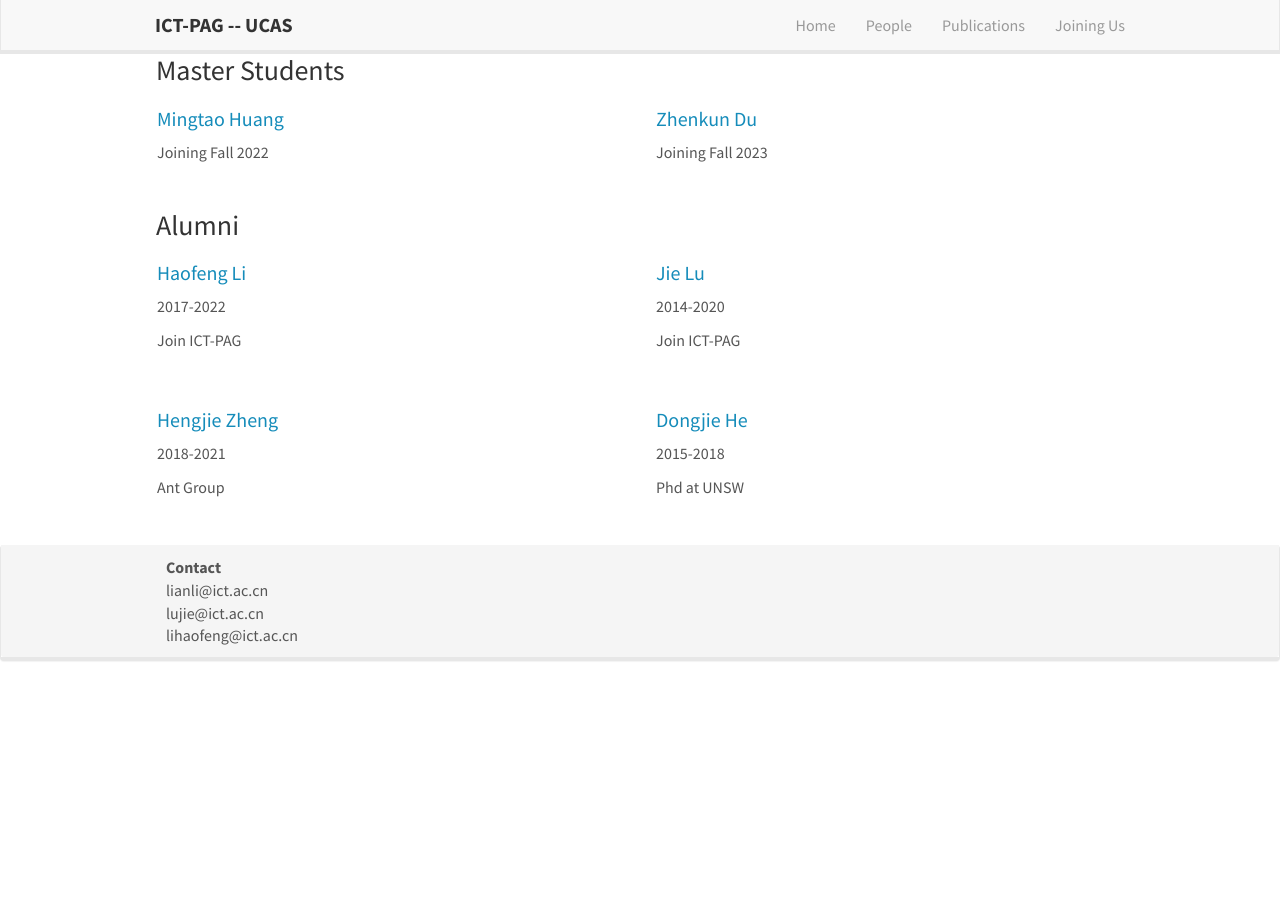
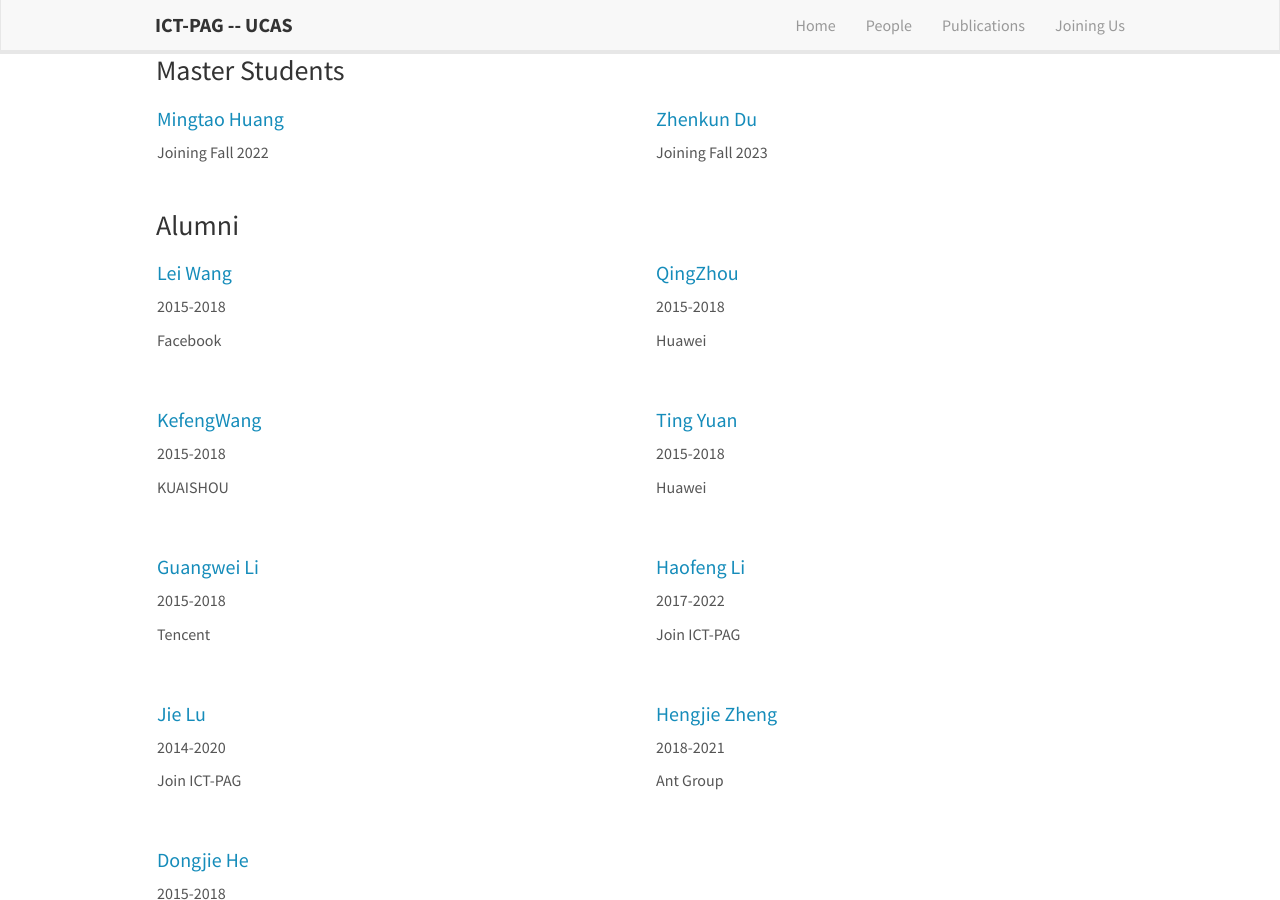
Before and after one commit to ict-pag/ict-pag.github.io, a Jekyll site: the page built from _pages/team.md, in a window 1280 px wide and 900 px high, scrolled down 857 px. Built offline with Jekyll 4.4.1, drawn with Linux system fonts in a browser that asks for light colours; nearby versions of some CDN libraries; before the commit the page ends 1540 px from its top, so only the background shows below that.

Commit message:
Update alumni.yml

```diff
--- a/_data/alumni.yml
+++ b/_data/alumni.yml
@@ -1,3 +1,33 @@
+- name: Lei Wang
+  photo: saqib.jpg
+  homepage: https://dongjiehe.github.io/
+  year: 2015-2018
+  info: Facebook
+
+- name: QingZhou
+  photo: saqib.jpg
+  homepage: https://dongjiehe.github.io/
+  year: 2015-2018
+  info: Huawei
+
+- name: KefengWang
+  photo: saqib.jpg
+  homepage: https://dongjiehe.github.io/
+  year: 2015-2018
+  info: KUAISHOU
+
+- name: Ting Yuan
+  photo: saqib.jpg
+  homepage: https://dongjiehe.github.io/
+  year: 2015-2018
+  info: Huawei
+
+- name: Guangwei Li
+  photo: saqib.jpg
+  homepage: https://dongjiehe.github.io/
+  year: 2015-2018
+  info: Tencent
+
 - name: Haofeng Li
   homepage: https://leehaofeng.github.io/
   year: 2017-2022
```
